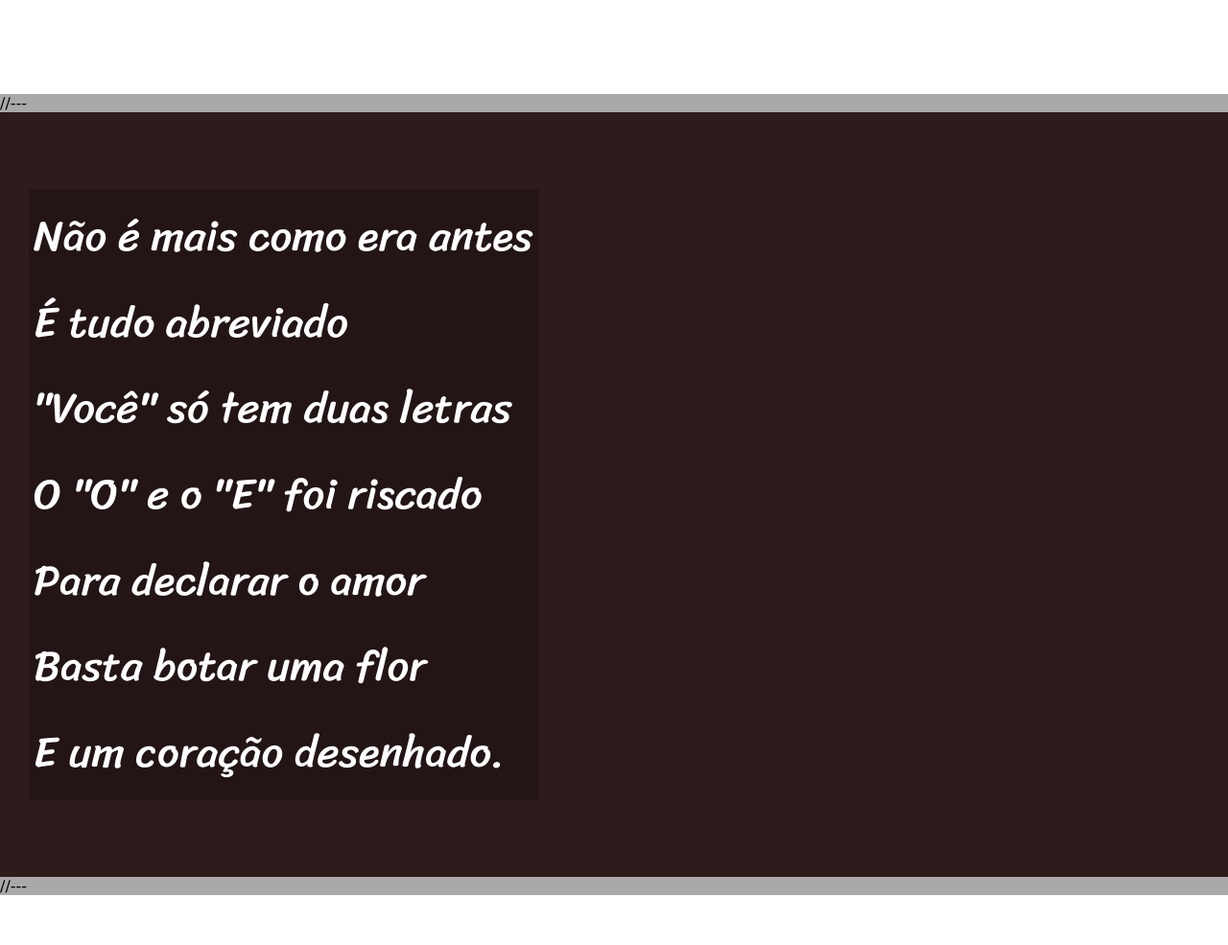
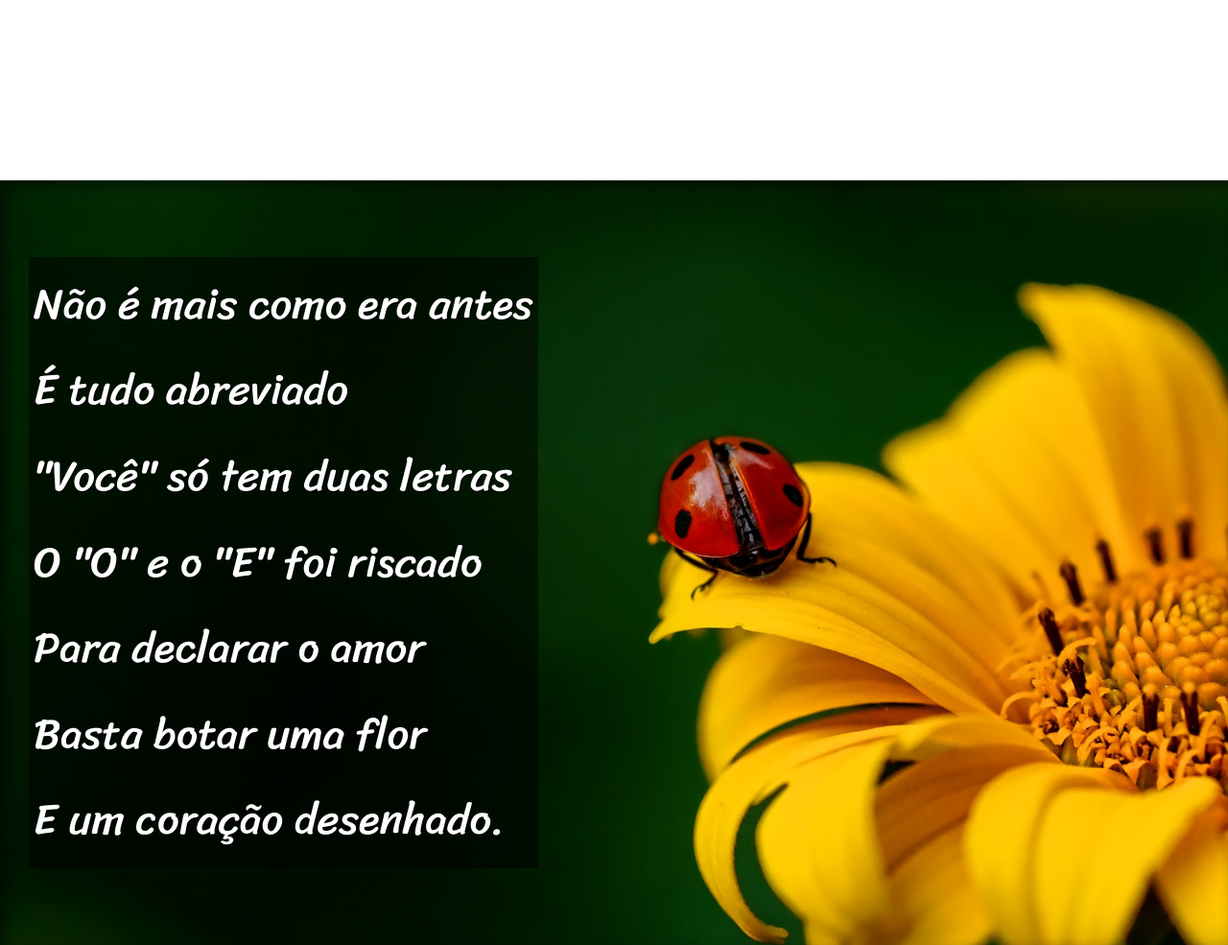
Before and after one commit to gustanitro/html-css-novo, a plain HTML site: page desafios/d012/index.html in a window 1280 px wide. Shown: the part 926-1911 px from the top of the page at 96% size. Drawn offline with Linux system fonts and the light colour scheme.

Commit message:
terminei o cordel

```diff
--- a/desafios/d012/index.html
+++ b/desafios/d012/index.html
@@ -27,9 +27,8 @@
     </p>
   </section>
 
-  //---
 
-  <section class="imagem">
+  <section class="imagem" id="img01">
     <p>
       Não é mais como era antes <br>
       É tudo abreviado <br>
@@ -40,8 +39,6 @@
       E um coração desenhado.
     </p>
   </section>
-
-  //---
 
   <section class="normal">
     <p>
@@ -65,9 +62,7 @@
     </p>
   </section>
 
-  //---
-
-  <section class="imagem">
+  <section class="imagem" id="img02">
     <p>
       Tenho saudade das cartas <br>
       Escritas com a própria mão <br>
@@ -78,8 +73,6 @@
       Nas linhas do coração.
     </p>
   </section>
-
-  //---
 
   <section class="normal">
     <p>
--- a/desafios/d012/style.css
+++ b/desafios/d012/style.css
@@ -58,6 +58,10 @@ section {
 
 }
 
+section > p {
+  padding-bottom: 2em;
+}
+
 section.normal {
   background-color: white;
   color: black;
@@ -66,12 +70,26 @@ section.normal {
 section.imagem {
   background-color: rgb(46, 27, 27);
   color: white;
+  box-shadow: inset 6px 6px 13px 0px rgba(0, 0, 0, 0.466);
+  background-attachment: fixed;
 }
 
 section.imagem > p {
   display: inline-block;
   padding: 5px;
-  background-color: rgba(0, 0, 0, 0.233);
+  background-color: rgba(0, 0, 0, 0.514);
+  text-shadow: 1px 1px 0px black;
+}
+
+section#img01 {
+  background-image: url(pacote-d012/imagens/background001.jpg);
+  background-position: right center;
+  background-size: cover;
+}
+
+section#img02 {
+  background-image: url(pacote-d012/imagens/background002.jpg);
+  background-size: cover;
 }
 
 footer {
```
